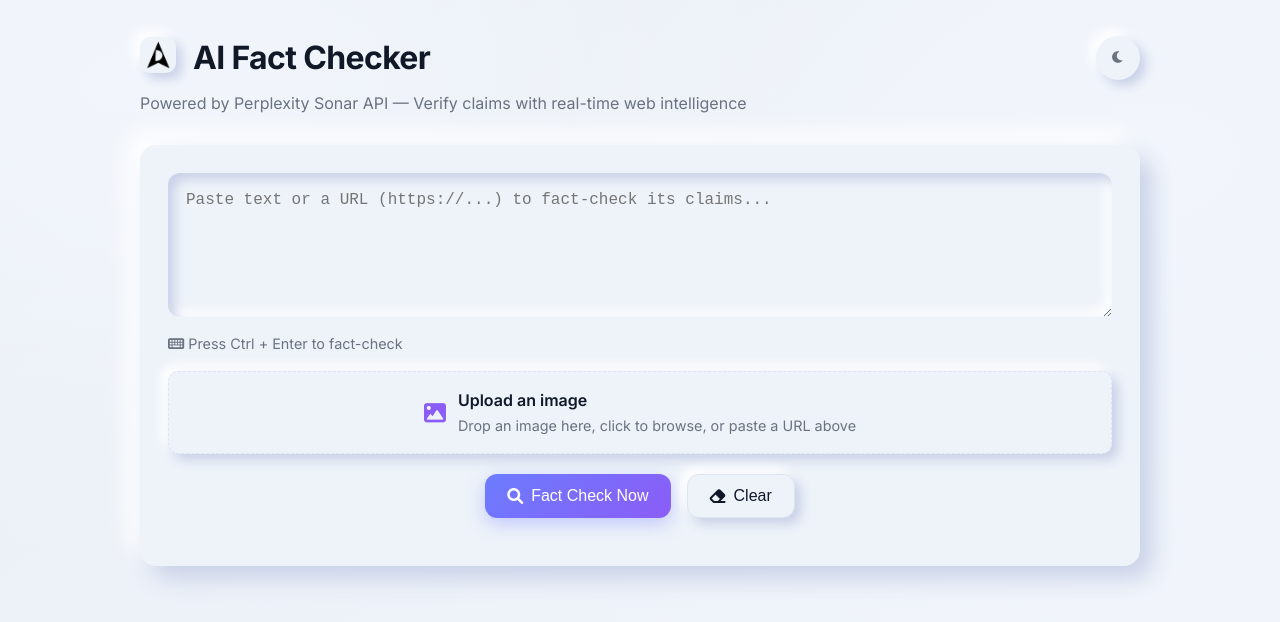
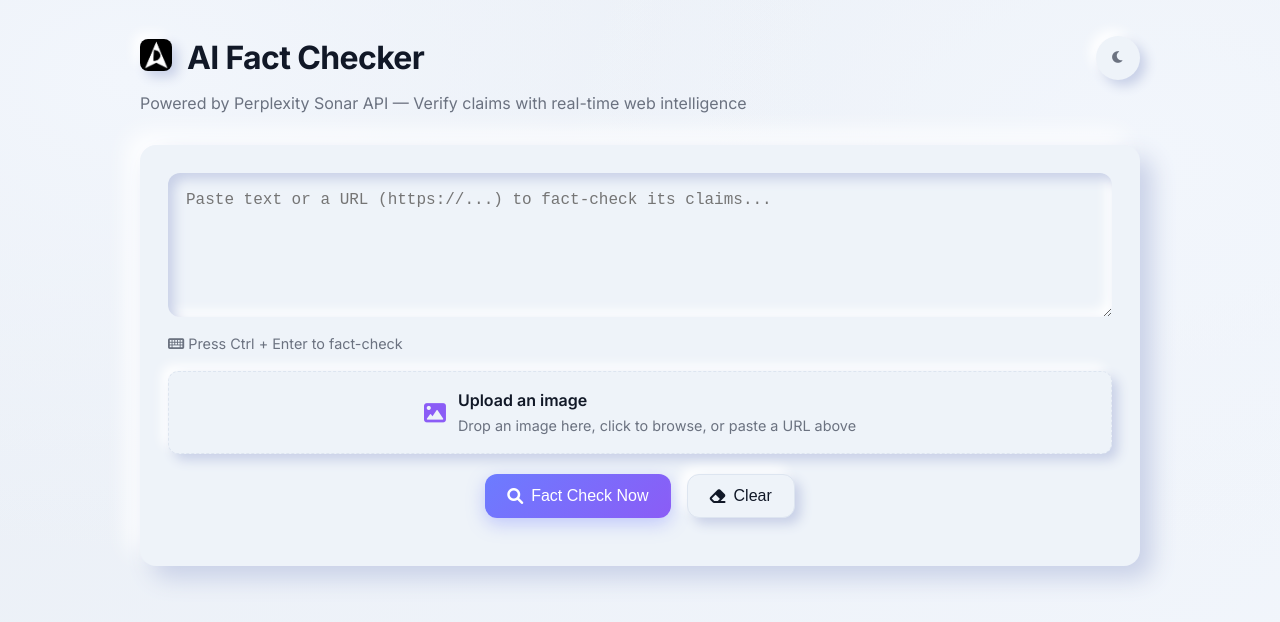
Before and after one commit to adunboxthetech/AI-fact-checker-deployment-version, a plain HTML site: page index.html in a window 1280 px wide. Drawn offline with Linux system fonts and the light colour scheme.

Commit message:
FIX: Add black background to logo badge in light mode instead of inverting colors

```diff
--- a/style.css
+++ b/style.css
@@ -89,17 +89,27 @@
     overflow: hidden;
 }
 
+.brand-badge {
+    display: inline-flex;
+    align-items: center;
+    justify-content: center;
+    width: 32px;
+    height: 32px;
+    border-radius: 8px;
+    background: transparent; /* Default for dark mode */
+    margin-right: 8px;
+}
+
 .brand-logo {
     width: 28px;
     height: 28px;
     object-fit: contain;
     display: block;
-    filter: invert(0); /* Default for dark mode */
 }
 
-/* Invert logo colors for light mode */
-[data-theme="light"] .brand-logo {
-    filter: invert(1);
+/* Add black background to logo badge in light mode */
+[data-theme="light"] .brand-badge {
+    background: #000000;
 }
 
 .subtitle {
```
